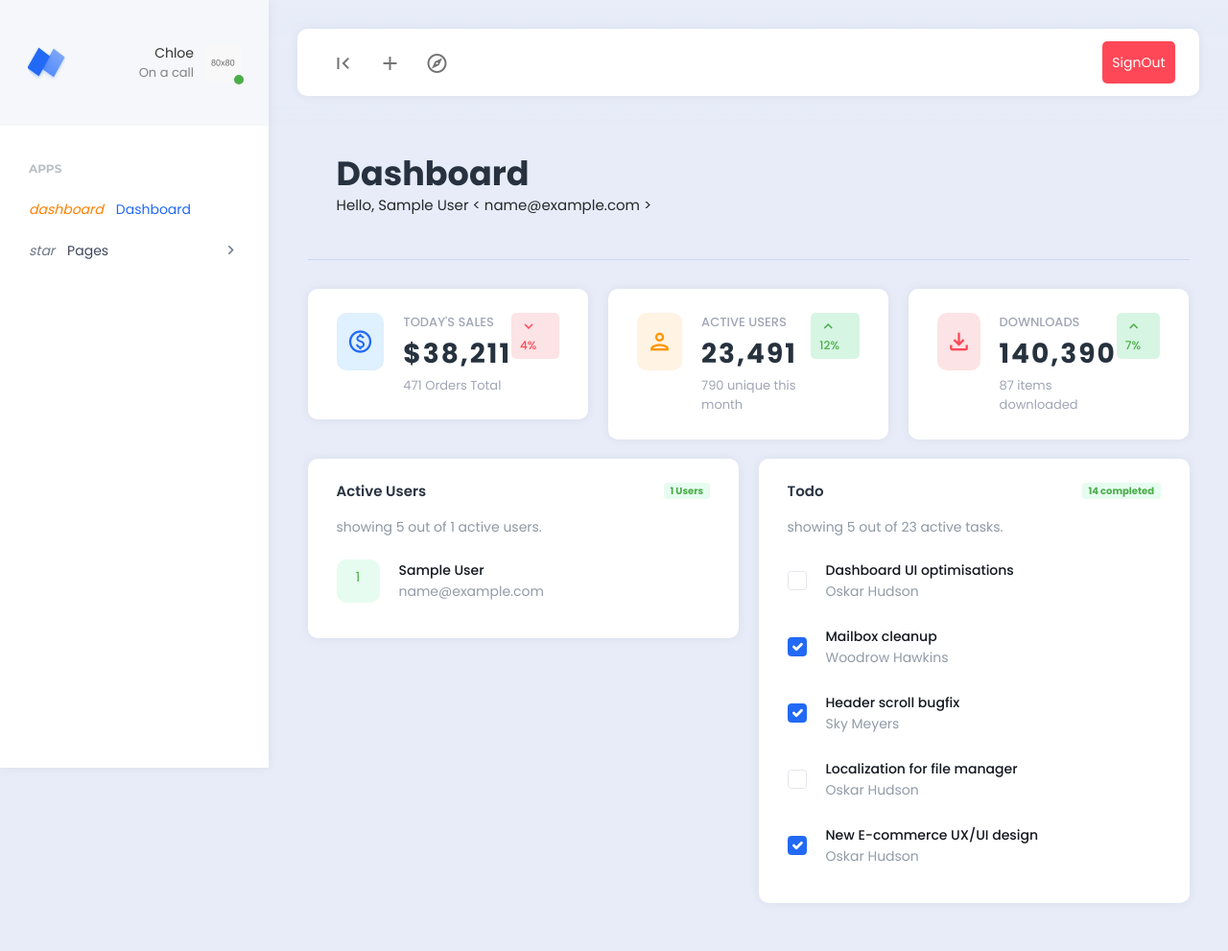
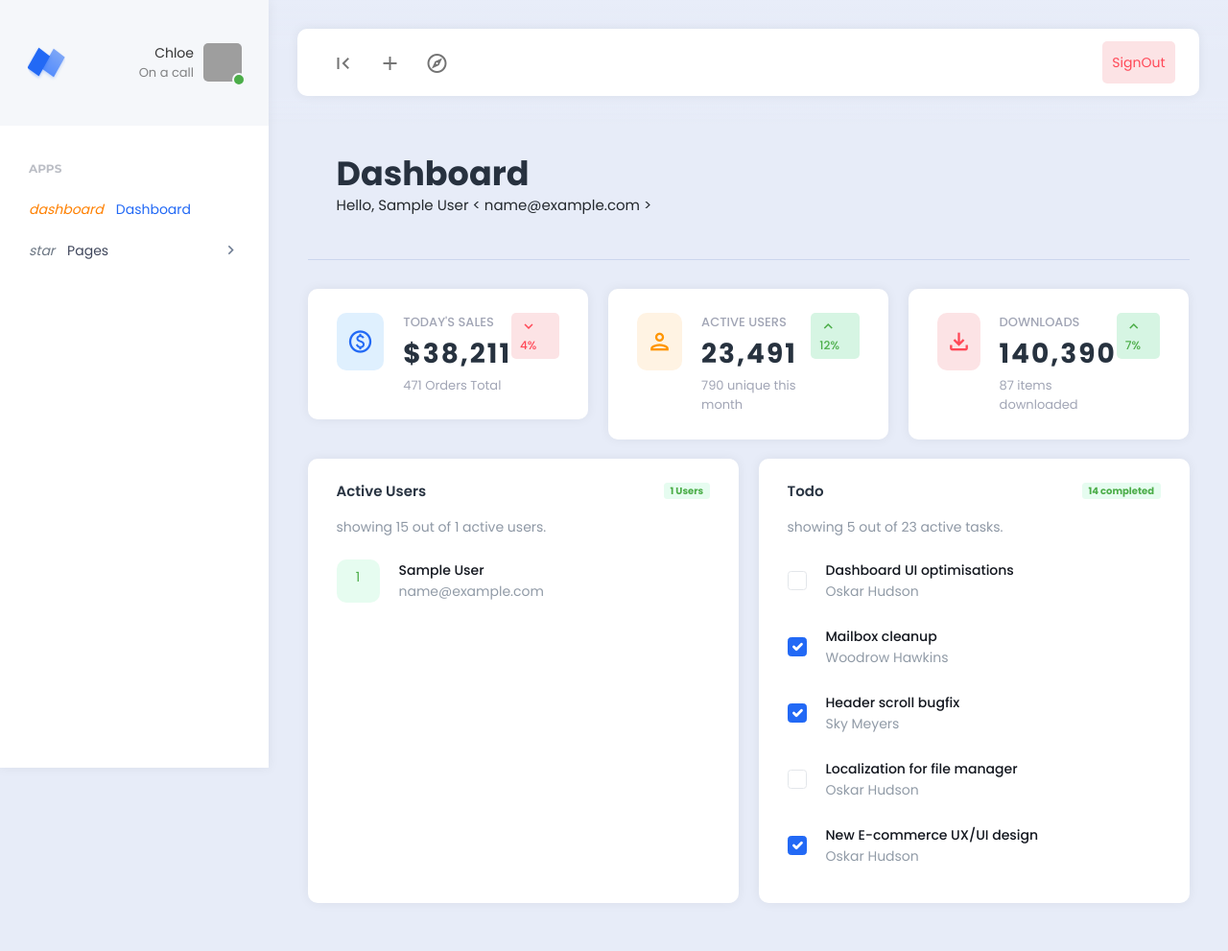
Before and after one commit to Tanvir-Alam625/Dashboard-in-php, a PHP site: page /home.php in a window 1280 px wide. Shown: the whole page at 96% size. Run offline with PHP 8.4, Linux system fonts and the light colour scheme; the visitor is signed in with stand-in values (Sample User, id 1); tables that the repository leaves empty or names only in its code hold one stand-in row (values such as "Sample post"); grey boxes are pictures that could not be loaded.

Commit message:
today all done & I will go to sleep now

```diff
--- a/dashboard/home.php
+++ b/dashboard/home.php
@@ -14,11 +14,33 @@ $db_users_count = mysqli_query($db_connect, $db_users_count_query);
 $db_users_count_result = mysqli_fetch_assoc($db_users_count);
 
 // show all users query
-$db_users_query = "SELECT Name,ID,Email FROM users LIMIT 5";
+$db_users_query = "SELECT Name,ID,Email FROM users LIMIT 15";
 $db_users = mysqli_query($db_connect, $db_users_query);
 ?>
 
 <div class="app-content">
+    <style>
+        .overflow-custome-class{
+            height:345px;
+            overflow-y:scroll;
+        }
+        .overflow-custome-class::-webkit-scrollbar{
+        width: 10px;
+        }
+        .overflow-custome-class::-webkit-scrollbar-track{
+        height: 100%;
+        }
+        .overflow-custome-class::-webkit-scrollbar-thumb{
+        background-color: #E7ECF8;
+        border-radius:20px;
+        transition: 400ms ease-in-out;
+        }
+        .overflow-custome-class::-webkit-scrollbar-thumb:hover{
+        background-color: #DCD9CA;
+        }
+
+    </style>
+
     <div class="content-wrapper">
         <div class="container">
             <div class="row">
@@ -97,8 +119,8 @@ $db_users = mysqli_query($db_connect, $db_users_query);
                             <h5 class="card-title">Active Users<span class="badge badge-success badge-style-light"><?= $db_users_count_result['result']?> Users</span></h5>
                         </div>
                         <div class="card-body">
-                            <span class="text-muted m-b-xs d-block">showing 5 out of <?= $db_users_count_result['result']?> active users.</span>
-                            <ul class="widget-list-content list-unstyled">
+                            <span class="text-muted m-b-xs d-block">showing 15 out of <?= $db_users_count_result['result']?> active users.</span>
+                            <ul class="widget-list-content list-unstyled overflow-custome-class" >
                                 <!-- show users  -->
                                 <?php
                                 $user_id = 0;
--- a/dashboard/includes/header.php
+++ b/dashboard/includes/header.php
@@ -51,7 +51,7 @@
                 <div class="sidebar-user-switcher user-activity-online">
                     <a href="#">
                         <!-- <img src="./assets/images/avatars/avatar.png"> -->
-                        <img src="./assets/images/avatars/avatar.png">
+                        <img src="https://placeimg.com/192/192/people">
                         <span class="activity-indicator"></span>
                         <span class="user-info-text">Chloe<br><span class="user-state-info">On a call</span></span>
                     </a>
@@ -409,7 +409,7 @@
                                     <a class="nav-link active" href="#">Applications</a>
                                 </li> -->
                                 <li class="nav-item hidden-on-mobile">
-                                    <a class="nav-link rounded  bg-danger text-white" href="./auth/signout.php">SignOut</a>
+                                    <a class=" nav-link rounded" style="background:#FCE3E5; color:#FF4857;" href="./auth/signout.php">SignOut</a>
                                 </li>
                                 <!-- <li class="nav-item hidden-on-mobile">
                                     <a class="nav-link" href="#">Reports</a>
```
